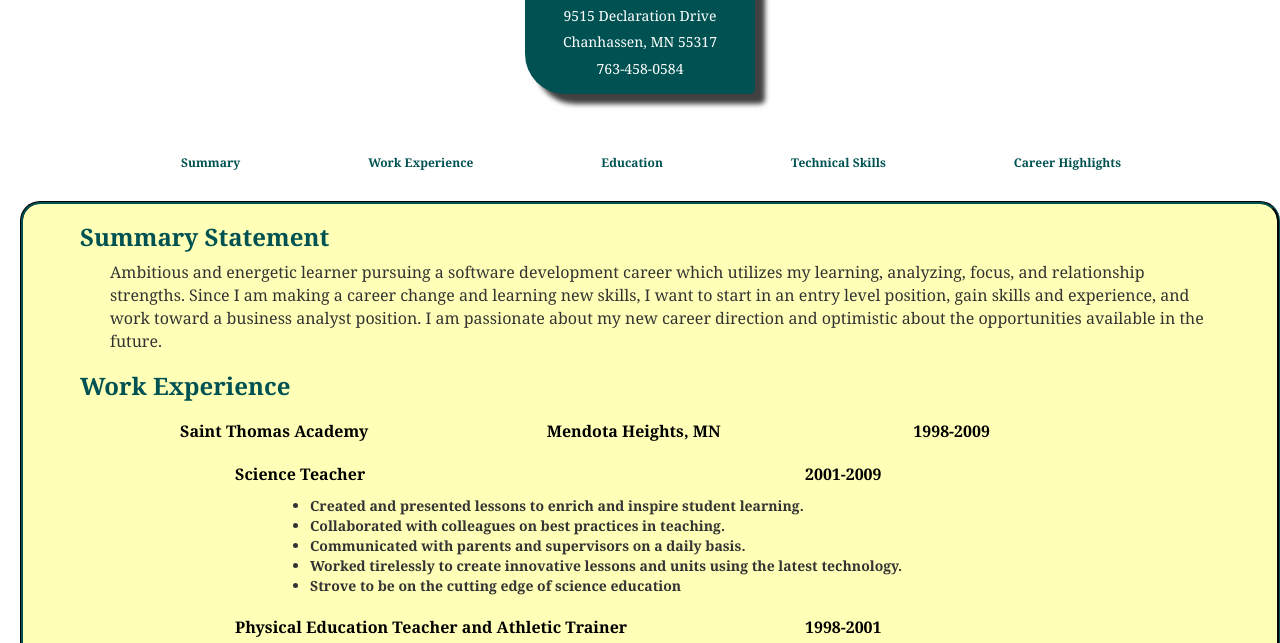
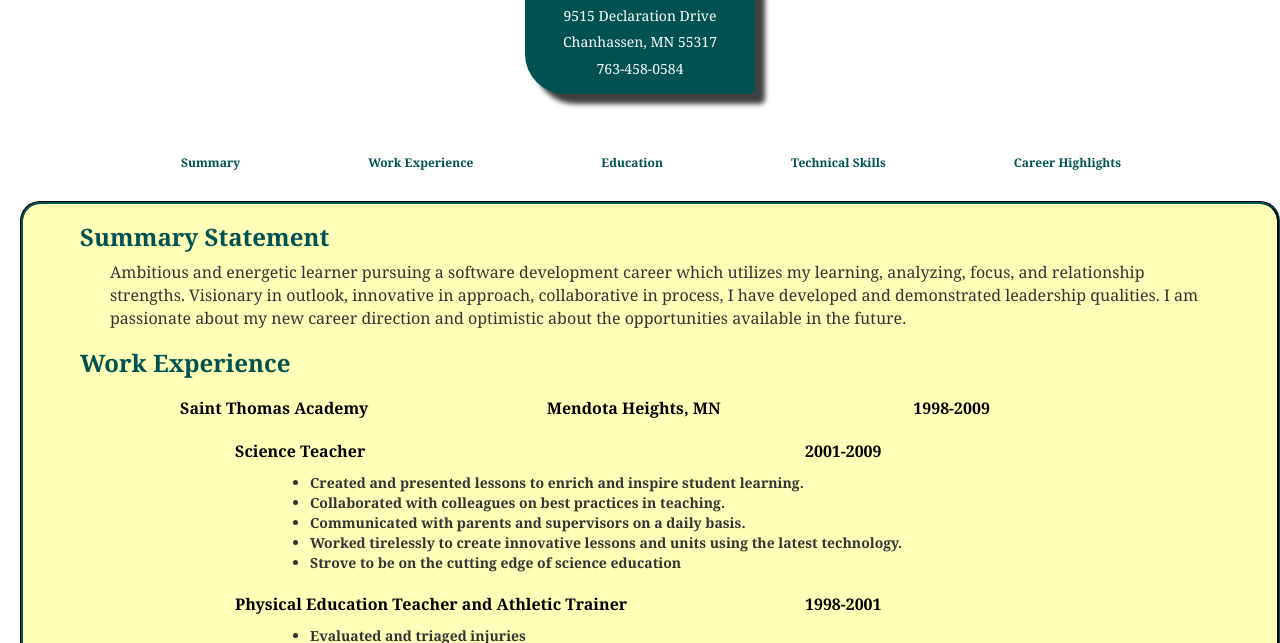
Before and after one commit to JoeBrothers/JoeBrothers.github.io, a plain HTML site: page index.html in a window 1280 px wide. Shown: the part 137-780 px from the top of the page. Drawn offline with nearby package versions, Linux system fonts and the light colour scheme.

Commit message:
Update index.html

```diff
--- a/index.html
+++ b/index.html
@@ -33,7 +33,7 @@
 			<div class="container">
 				<h3><a id="Summary">Summary Statement</a></h3>
 					<div>
-						<p>Ambitious and energetic learner pursuing a software development career which utilizes my learning, analyzing, focus, and relationship strengths.  Since I am making a career change and learning new skills, I want to start in an entry level position, gain skills and experience, and work toward a business analyst position.  I am passionate about my new career direction and optimistic about the opportunities available in the future.</p>
+						<p>Ambitious and energetic learner pursuing a software development career which utilizes my learning, analyzing, focus, and relationship strengths.  Visionary in outlook, innovative in approach, collaborative in process, I have developed and demonstrated leadership qualities.  I am passionate about my new career direction and optimistic about the opportunities available in the future.</p>
 					</div>
 
 				<h3><a id="Work Experience">Work Experience</a></h3>
```
